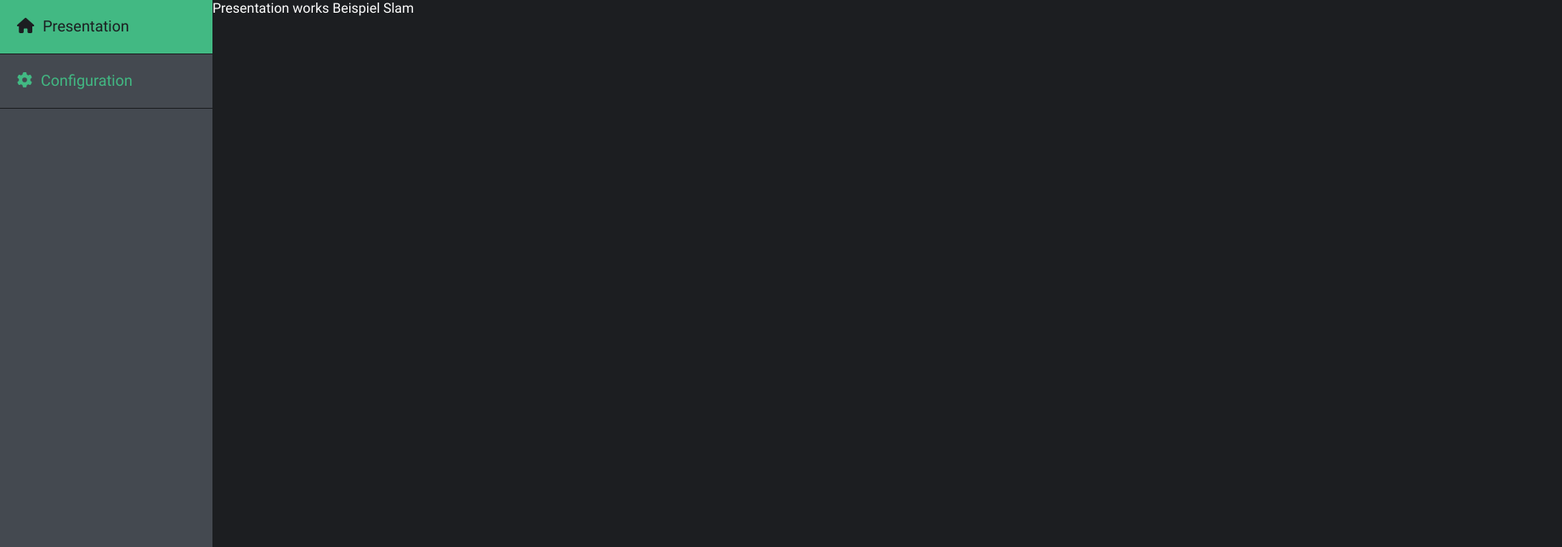
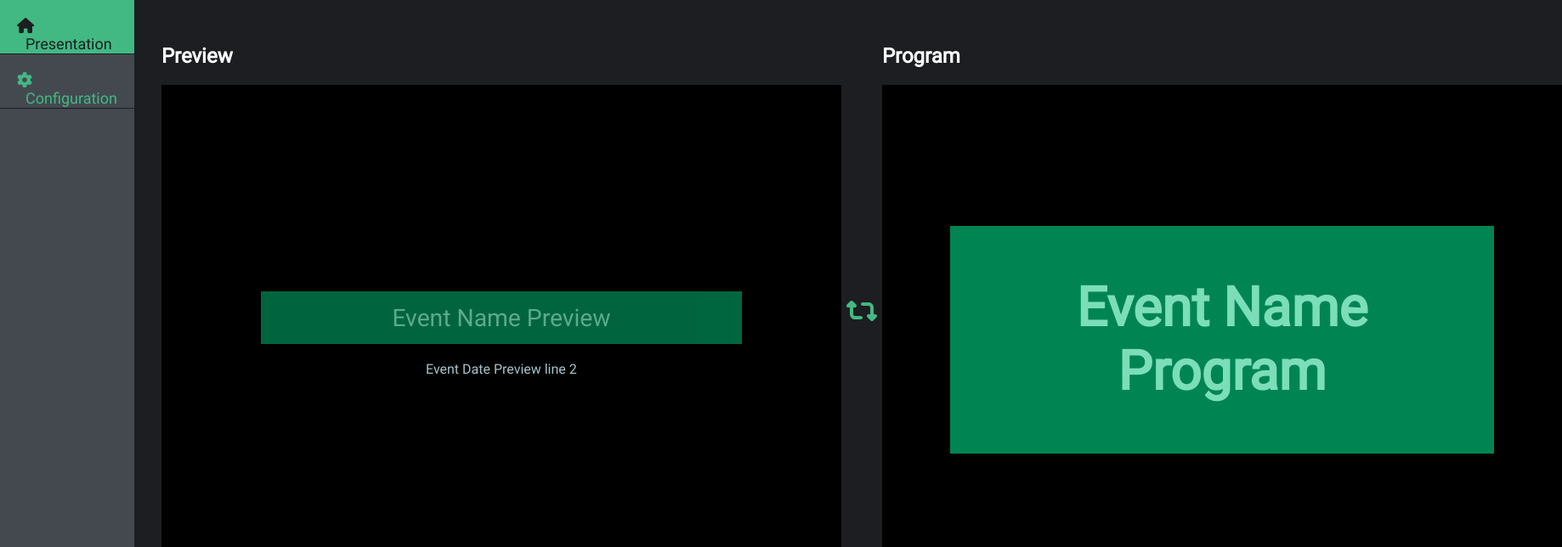
Before and after one commit to opendata-heilbronn/poetryslam, a Vue app: page / in a window 1280 px wide. Shown: the top 644 px of the page at 85% size, 1838 px wide, since content can reach past the window. Built offline with nearby package versions, Linux system fonts and the light colour scheme.

Commit message:
basic slides are working, animated, added resolution to config

```diff
--- /dev/null
+++ b/src/components/SlideBlack.vue
@@ -0,0 +1,34 @@
+
+<script setup>
+
+    import { defineProps } from 'vue'
+
+    const props = defineProps(['slide'])
+
+
+    console.log(props.slide)
+
+</script>
+
+<style scoped lang="scss">
+
+.slide {
+    display: flex;
+    justify-content: center;
+    align-items: center;
+    height: 100%;
+    background-color: #000;
+    color: white;
+
+    &.res1920x1080 {
+        width: 800px;
+        height: 600px;
+    }
+}
+
+</style>
+
+<template>
+    <div class="slide res1920x1080">
+    </div>
+</template>
--- /dev/null
+++ b/src/components/SlideTextDoubleLine.vue
@@ -0,0 +1,94 @@
+
+<script setup>
+
+    import { defineProps } from 'vue'
+
+    defineProps({
+        slide: Object
+    })
+
+</script>
+
+<style scoped lang="scss">
+
+@keyframes text_1_in {
+    0% {
+        opacity: 0;
+        scale: 0.5;
+    }
+    100% {
+        scale: 1;
+        opacity: 1;
+    }
+}
+
+@keyframes text_2_in {
+    0% {
+        opacity: 0;
+        transform: scale(2) translateY(-60%);
+    }
+    50% {
+        opacity: 1;
+        transform: scale(2) translateY(-60%);
+    }
+    100% {
+        transform: translateY(0);
+    }
+}
+
+.slide {
+    display: flex;
+    justify-content: center;
+    align-items: center;
+    height: 100%;
+    background-color: #000;
+    color: white;
+    overflow: hidden;
+
+    &.res1920x1080 {
+        width: 800px;
+        height: 600px;
+    }
+
+    .multiline {
+        width: 80%;
+        .text_1 {
+            animation: text_1_in;
+            animation-duration: 3s;
+            animation-timing-function: ease-in-out;
+            animation-delay: 3s;
+            animation-fill-mode: forwards;
+            width: 100%;
+            padding: 16px 32px;
+            text-align: center;
+            opacity: 0;
+            font-size: 32px;
+        }
+
+        .text_2 {
+            animation-name: text_2_in;
+            animation-timing-function: ease-in-out;
+            animation-duration: 3s;
+            width: 100%;
+            padding: 16px 32px;
+            text-align: center;
+            font-size: 16px;
+        }
+    }
+}
+
+</style>
+
+<template>
+    <div class="slide res1920x1080">
+        <div class="multiline">
+            <div class="text_1" :style="{ 'background-color': slide.backgroundColor1 }">
+                <span :style="{ 'color': slide.textColor1}">{{ slide.text1 }}</span>
+            </div>
+
+            <div class="text_2">
+                <span :style="{ 'color': slide.textColor2}">{{ slide.text2 }}</span>
+            </div>
+        </div>
+    </div>
+</template>
--- /dev/null
+++ b/src/components/SlideTextSingleLine.vue
@@ -0,0 +1,56 @@
+
+<script setup>
+
+import { defineProps } from 'vue'
+
+defineProps({
+    slide: Object
+})
+
+</script>
+
+<style scoped lang="scss">
+@keyframes text_1_in {
+    0% {
+        opacity: 0;
+    }
+
+    100% {
+        opacity: 1;
+    }
+}
+
+.slide {
+    display: flex;
+    justify-content: center;
+    align-items: center;
+    height: 100%;
+    background-color: #000;
+    color: white;
+
+    &.res1920x1080 {
+        width: 800px;
+        height: 600px;
+    }
+
+    .text_1 {
+        animation: text_1_in;
+        animation-duration: 3s;
+        animation-timing-function: ease-in-out;
+        animation-fill-mode: forwards;
+        width: 80%;
+        padding: 16px 32px;
+        text-align: center;
+        opacity: 0;
+        font-size: 32px;
+    }
+}
+</style>
+
+<template>
+    <div class="slide res1920x1080">
+        <div class="text_1" :style="{ 'background-color': slide.backgroundColor }">
+            <h1 :style="{ 'color': slide.textColor }">{{ slide.text }}</h1>
+        </div>
+    </div>
+</template>
--- a/src/components/SlidesPlayer.vue
+++ b/src/components/SlidesPlayer.vue
@@ -1,22 +1,52 @@
 
 <script setup>
 
-    import { useConfigStore } from '@/stores/Config'
-    import { defineProps } from 'vue'
+// import { useConfigStore } from '@/stores/Config'
+import { computed, defineProps } from 'vue'
+import SlideTextSingleLine from '@/components/SlideTextSingleLine.vue'
+import SlideTextDoubleLine from '@/components/SlideTextDoubleLine.vue'
+import SlideBlack from '@/components/SlideBlack.vue'
 
-    const config = useConfigStore()
 
-    defineProps({
-        slide: Object
-    })
+// const config = useConfigStore()
+
+const props = defineProps(['slide'])
+const activeComponent = computed(() => {
+    if (props.slide && props.slide.type == 'text-single-line')
+        return SlideTextSingleLine
+    if (props.slide && props.slide.type == 'text-double-line')
+        return SlideTextDoubleLine
+
+    return SlideBlack
+})
+
+const options = computed(() => {
+    if (props.slide)
+        return props.slide.options
+
+    return {}
+})
 
 </script>
 
+<style scoped lang="scss">
+.fade-enter-active,
+.fade-leave-active {
+    transition: opacity 0.5s ease;
+}
+
+.fade-enter-from,
+.fade-leave-to {
+    opacity: 0;
+}
+</style>
+
 <template>
+    <Transition name="fade" mode="out-in">
+        <component :is="activeComponent" v-bind="{ slide: options }"></component>
+    </Transition>
 
-    {{ config.name }}
-
-    <!-- <player-event-name-announcement />
+    <!--
     <player-asset />
     <player-group-announcement />
     <player-group-score />
--- a/src/layouts/LayoutMain.vue
+++ b/src/layouts/LayoutMain.vue
@@ -8,6 +8,7 @@ import NavBar from '@/components/NavBar.vue'
 
     .main-content {
         color: white;
+        width: 100%;
     }
 }
 
@@ -20,7 +21,6 @@ import NavBar from '@/components/NavBar.vue'
 
         <div class="main-content">
             <slot />
-
         </div>
     </div>
 </template>
--- a/src/stores/Config.js
+++ b/src/stores/Config.js
@@ -7,14 +7,15 @@ export const useConfigStore = defineStore('config', {
         id: '',
         name: 'Beispiel Slam',
         textColor1: '#7cdeb9',
+        backgroundColor1: '#008552',
         textColor2: '#a7c4cd',
-        backgroundColor1: '#008552',
         backgroundColor2: '#005470',
         backgroundImage: '',
 
         countWinners: 1,
         countJury: 5,
-        gameMode: 'simple'
+        gameMode: 'simple',
+        resolution: '1920x1080',
     }),
 
     actions: {
@@ -60,6 +61,10 @@ export const useConfigStore = defineStore('config', {
 
         setGameMode(mode) {
             this.gameMode = mode
+        },
+
+        setResolution(resolution) {
+            this.resolution = resolution
         }
     }
 })
--- a/src/views/PresentationView.vue
+++ b/src/views/PresentationView.vue
@@ -1,13 +1,91 @@
 <script setup>
 import LayoutMain from '@/layouts/LayoutMain.vue'
 import SlidesPlayer from '@/components/SlidesPlayer.vue'
+import { useConfigStore } from '@/stores/Config'
+import { ref } from 'vue'
+import { FontAwesomeIcon } from '@fortawesome/vue-fontawesome'
+import { faRetweet } from '@fortawesome/free-solid-svg-icons'
+import { library } from '@fortawesome/fontawesome-svg-core'
+
+const config = useConfigStore()
+
+library.add(faRetweet)
+
+
+let slidePreview = ref({
+  type: 'text-double-line',
+  options: {
+    text1: 'Event Name Preview',
+    text2: 'Event Date Preview line 2',
+    backgroundColor1: config.backgroundColor1,
+    textColor1: config.textColor1,
+    backgroundColor2: config.backgroundColor2,
+    textColor2: config.textColor2
+  }
+})
+
+let slideProgram = ref({
+  type: 'text-single-line',
+  options: {
+    text: 'Event Name Program',
+    backgroundColor: config.backgroundColor1,
+    textColor: config.textColor1,
+  }
+})
+
+
+let switchSlides = () => {
+  let temp = slidePreview.value
+  slidePreview.value = slideProgram.value
+  slideProgram.value = temp
+}
 
 </script>
 
+<style scoped lang="scss">
+.monitors {
+  display: flex;
+  justify-content: space-between;
+  width: 100%;
+  padding: 32px;
+
+  .switches {
+    width: 64px;
+    display: flex;
+    align-items: center;
+    justify-content: center;
+
+    button {
+      background: none;
+      border: none;
+      cursor: pointer;
+
+      svg {
+        color: #42b983;
+        font-size: 32px;
+      }
+    }
+  }
+}
+</style>
+
 <template>
   <LayoutMain>
-    Presentation works
 
-    <SlidesPlayer></SlidesPlayer>
+    <div class="monitors">
+      <div class="monitor">
+        <h2>Preview</h2>
+        <SlidesPlayer :slide="slidePreview"></SlidesPlayer>
+      </div>
+
+      <div class="switches">
+        <button @click="switchSlides()"><font-awesome-icon :icon="'retweet'" /></button>
+      </div>
+
+      <div class="monitor">
+        <h2>Program</h2>
+        <SlidesPlayer :slide="slideProgram"></SlidesPlayer>
+      </div>
+    </div>
   </LayoutMain>
 </template>
```
Also changed, not shown: src/views/ConfigView.vue (+32 -10 lines).
